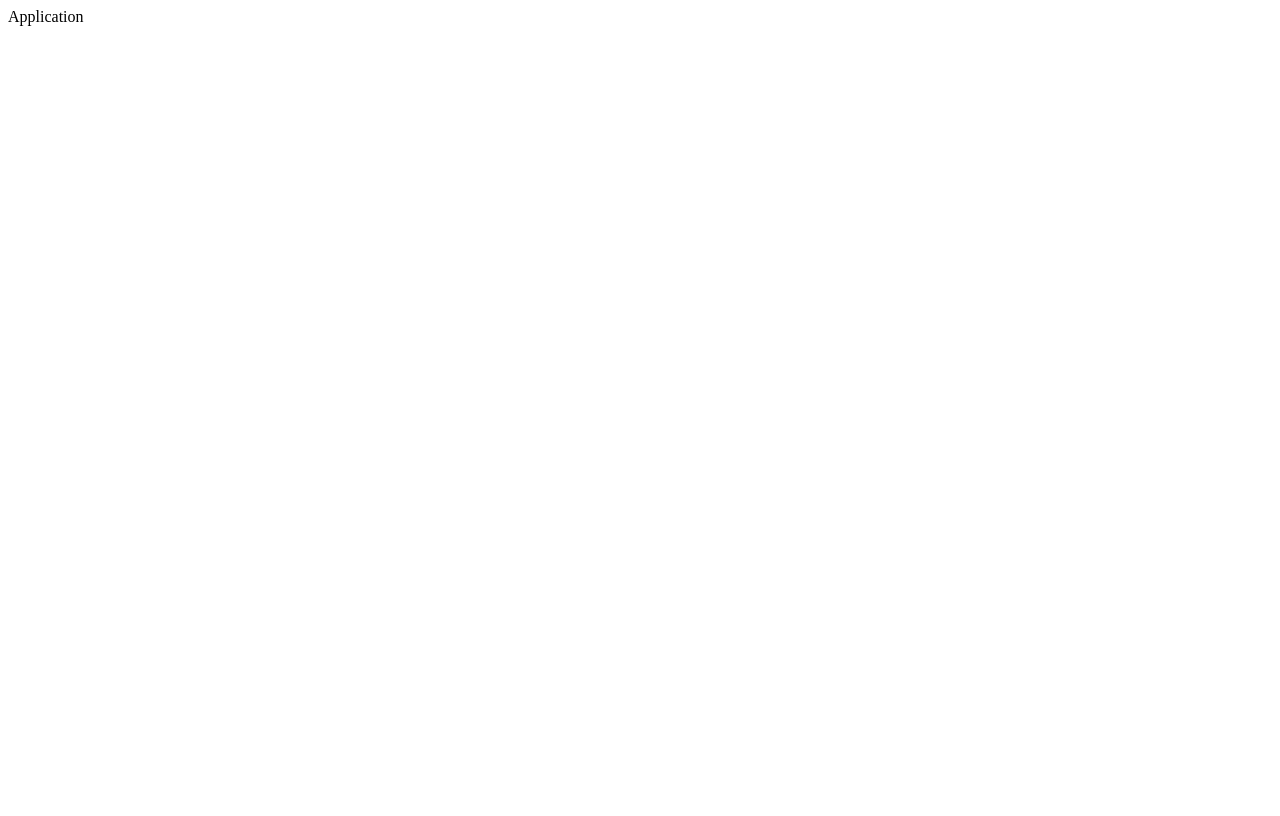
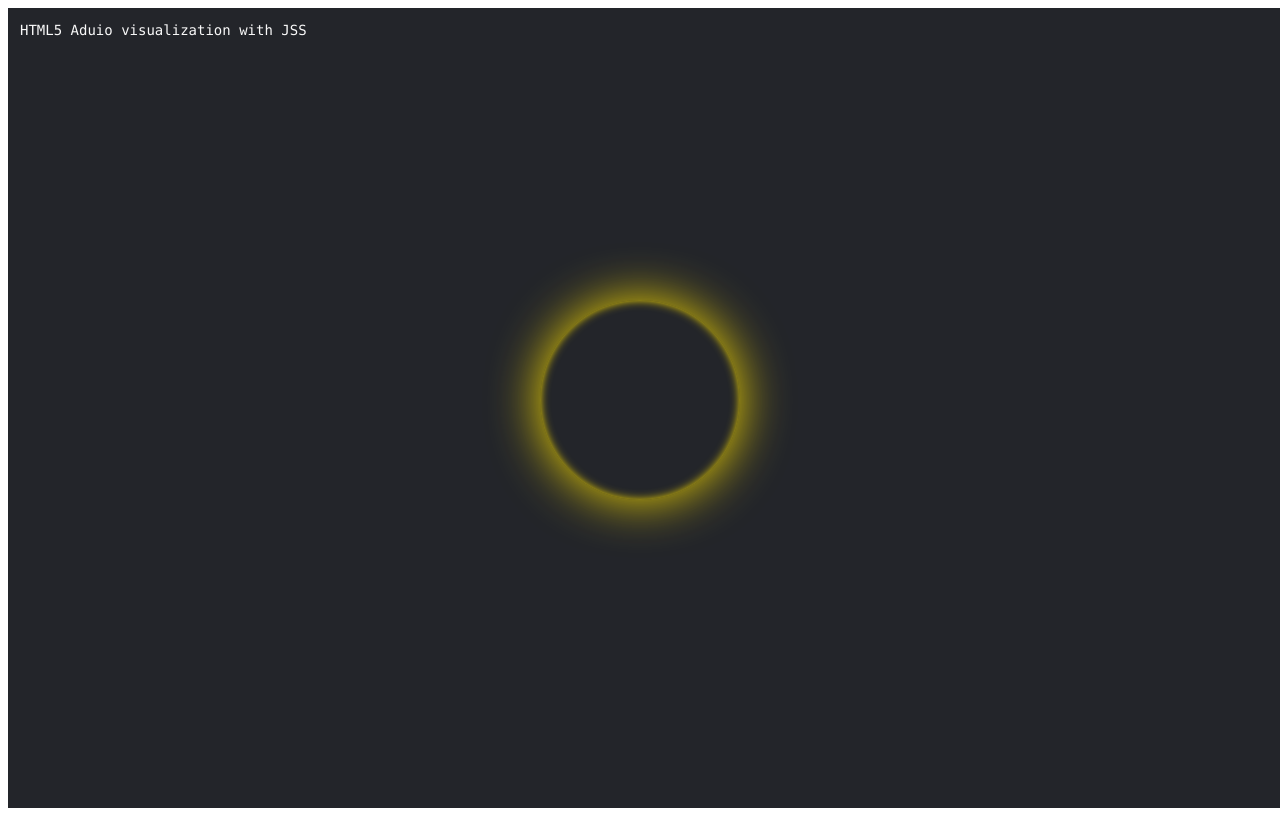
Before and after one commit to typical000/jss-audio-visualization-example, a React app: page / in a window 1280 px wide. Built offline with nearby package versions, Linux system fonts and the light colour scheme.

Commit message:
Webpack configuration, initial styles and layout

```diff
--- a/index.html
+++ b/index.html
@@ -6,7 +6,7 @@
     <meta name="viewport" content="width=device-width">
   </head>
   <body>
-    <script src="vendor.bundle.js"></script>
-    <script src="bundle.js"></script>
+    <script src="/vendor.bundle.js"></script>
+    <script src="/bundle.js"></script>
   </body>
 </html>
--- a/package.json
+++ b/package.json
@@ -14,7 +14,7 @@
   "license": "MIT",
   "scripts": {
     "dev-server": "cross-env NODE_ENV=development PORT=3000 node ./bin/webpack-dev-server.js",
-    "clean": "rimraf -fr './build/!(CNAME)**'",
+    "clean": "rimraf -fr './dist/**'",
     "build:dev": "npm run clean && cross-env NODE_ENV=development webpack --config ./webpack.config.dev",
     "build:prod": "npm run clean && cross-env NODE_ENV=production webpack --config ./webpack.config.prod",
     "lint": "eslint ./src",
@@ -50,8 +50,10 @@
     "babel-polyfill": "^6.23.0",
     "jss": "^7.1.2",
     "jss-preset-default": "^2.0.0",
+    "normalize-jss": "^3.1.0",
     "react": "^15.5.4",
-    "react-dom": "^15.5.4"
+    "react-dom": "^15.5.4",
+    "react-jss": "^6.1.1"
   },
   "lint-staged": {
     "./src ./tests ./*.js": [
--- a/src/components/App.js
+++ b/src/components/App.js
@@ -1,49 +1,47 @@
 import React from 'react'
+import injectSheet from 'react-jss'
 
-// Get some examples from here:
-// https://w-labs.at/experiments/audioviz/
+import GlobalStyles from './GlobalStyles'
+import Player from './Player'
+import theme from '../theme'
 
-const App = () => (
-  <div>
-    Application
-  </div>
+const styles = {
+  app: {
+    width: '100vw',
+    height: '100vh',
+    background: theme.background,
+    color: theme.color,
+    font: {
+      family: theme.fontFamily,
+      size: theme.fontSize,
+      lineHeight: 1.5
+    }
+  },
+  title: {
+    top: 20,
+    left: 20,
+    position: 'absolute',
+    zIndex: 10
+  },
+  scene: {
+    position: 'absolute',
+    top: '50%',
+    left: '50%',
+    transform: 'translate(-50%, -50%)'
+  }
+}
+
+const App = ({classes}) => (
+  <GlobalStyles>
+    <div className={classes.app}>
+      <div className={classes.title}>
+        HTML5 Aduio visualization with JSS
+      </div>
+      <div className={classes.scene}>
+        <Player />
+      </div>
+    </div>
+  </GlobalStyles>
 )
 
-export default App
-
-// import jss from 'jss'
-// import preset from 'jss-preset-default'
-
-// jss.setup(preset())
-
-// const styles = {
-//   container1: {
-//     background: '#ccc',
-//     padding: ({ padding }) => padding,
-//     border: ({ borderColor }) => [2, 'solid', borderColor]
-//   },
-//   container2: {
-//     background: '#0f0',
-//     padding: ({ padding }) => padding,
-//     border: {
-//       width: 2,
-//       style: 'solid',
-//       color: ({ borderColor }) => borderColor
-//     }
-//   }
-// }
-
-// const sheet = jss.createStyleSheet(styles, {link: true}).attach()
-// sheet.update({
-//   borderColor: '#f00',
-//   padding: 10
-// })
-
-// const App = () => (
-//   <div>
-//     <div className={sheet.classes.container1}>Some container</div>
-//     <div className={sheet.classes.container2}>Another container</div>
-//   </div>
-// )
-
-// render(<App />, document.getElementById('example'))
+export default injectSheet(styles)(App)
--- /dev/null
+++ b/src/components/GlobalStyles.js
@@ -0,0 +1,6 @@
+import injectSheet from 'react-jss'
+import normalize from 'normalize-jss'
+
+export default injectSheet({
+  ...normalize
+})()
--- a/src/components/Player.js
+++ b/src/components/Player.js
@@ -0,0 +1,39 @@
+import React from 'react'
+import injectSheet from 'react-jss'
+
+import GlobalStyles from './GlobalStyles'
+import theme from '../theme'
+
+const styles = {
+  player: {
+    width: 200,
+    height: 200,
+    position: 'relative'
+  },
+  circle: {
+    width: '100%',
+    height: '100%',
+    borderRadius: '50%',
+    boxShadow: [{
+      blur: 50,
+      color: theme.active
+    }, {
+      inset: 'inset',
+      blur: 10,
+      color: theme.active
+    }]
+  }
+}
+
+// Get some examples from here:
+// https://w-labs.at/experiments/audioviz/
+
+const amount = 1000
+
+const Player = ({classes}) => (
+  <div className={classes.player}>
+    <div className={classes.circle} />
+  </div>
+)
+
+export default injectSheet(styles)(Player)
--- /dev/null
+++ b/src/theme/index.js
@@ -0,0 +1,7 @@
+export default {
+  fontFamily: '"SFMono-Regular", Consolas, "Liberation Mono", Menlo, Courier, monospace',
+  fontSize: 14,
+  color: '#f9f9f9',
+  background: '#23252a',
+  active: '#f1d600'
+}
--- a/webpack.config.base.js
+++ b/webpack.config.base.js
@@ -3,12 +3,13 @@
 var webpack = require('webpack')
 var path = require('path')
 var CopyFilesPlugin = require('copy-webpack-plugin')
-var config = require('./package.json')
+
+var dependencies = require('./package.json').dependencies
 
 module.exports = {
   entry: {
-    app: [ path.join(__dirname, 'src', 'index.js') ],
-    vendor: Object.keys(config.dependencies)
+    app: [path.join(__dirname, 'src', 'index.js')],
+    vendor: Object.keys(dependencies)
   },
   output: {
     path: path.join(__dirname, 'dist'),
@@ -16,8 +17,9 @@ module.exports = {
     filename: 'bundle.js'
   },
   module: {
+    noParse: /\.min\.js/,
     rules: [
-      { test: /\.jsx?$/, exclude: /node_modules/, use: 'babel-loader'},
+      { test: /\.jsx?$/, exclude: /node_modules/, use: ['babel-loader']},
       { test: /\.woff(\?v=\d+\.\d+\.\d+)?$/, use: 'url?limit=10000&mimetype=application/font-woff' },
       { test: /\.woff2(\?v=\d+\.\d+\.\d+)?$/, use: 'url?limit=10000&mimetype=application/font-woff' },
       { test: /\.svg(\?v=\d+\.\d+\.\d+)?$/, use: 'url?limit=10000&mimetype=image/svg+xml' },
@@ -36,6 +38,9 @@ module.exports = {
     new CopyFilesPlugin([{
       from: './index.html',
       to: './index.html'
-    }]),
+    }, {
+      from: './src/media',
+      to: './media'
+    }])
   ]
 }
```
Also changed, not shown: webpack.config.prod.js (+2 -5 lines), 2 other files (tests, documents, lock files or other folders).
